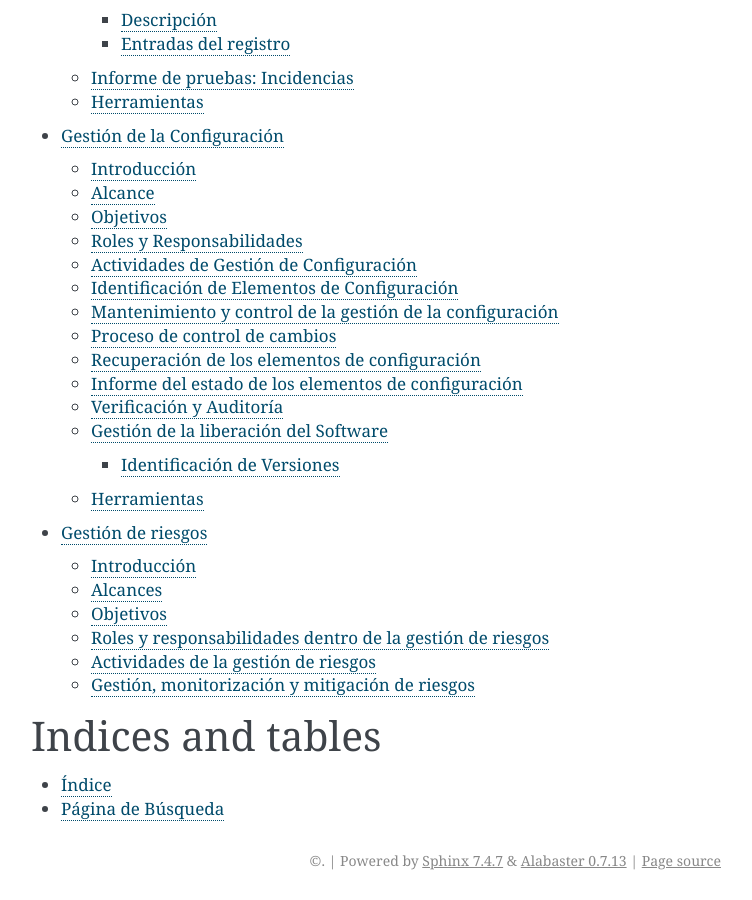
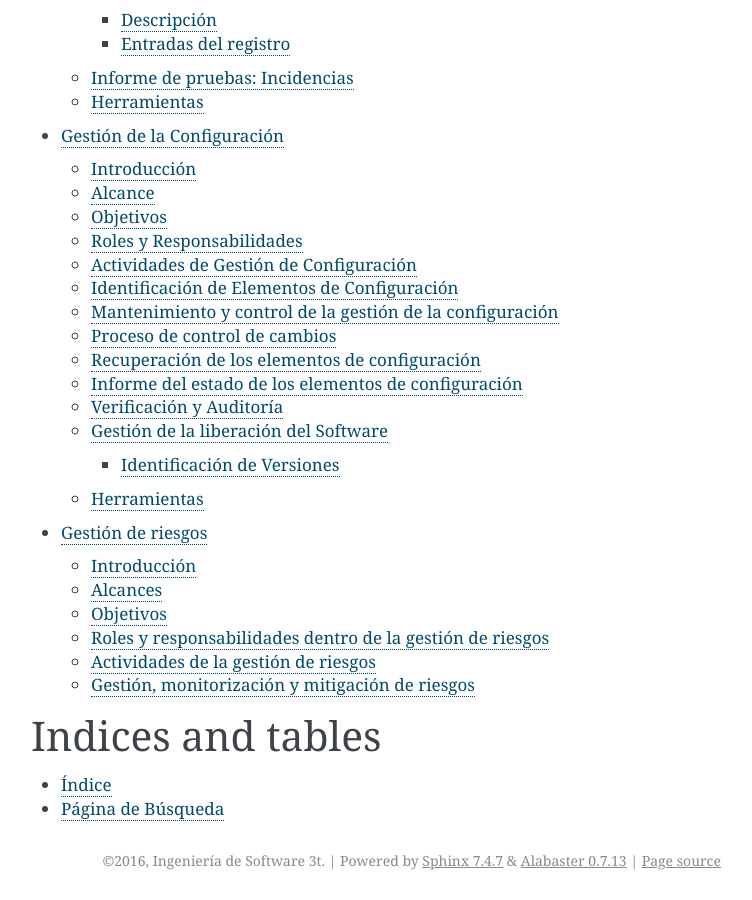
Before and after one commit to UNPSJB/ids3t, a Sphinx documentation site: the page built from PlanSQA/source/index.rst, in a window 1280 px wide and 900 px high, scrolled down 1660 px. Shown: the whole window, without its empty margins (389-1141 px from the left). Built offline with Sphinx 7.4.7, drawn with Linux system fonts in a browser that asks for light colours; some of the changed lines change nothing that is shown.

Commit message:
Normalizo el archivo conf.py, dado que me daba error de encoding

```diff
--- a/PlanSQA/source/conf.py
+++ b/PlanSQA/source/conf.py
@@ -54,7 +54,7 @@
 
 # General information about the project.
 project = 'Plan de Aseguramiento de la Calidad de Software'
-#copyright = '2016, Ingeniería de Software 3t'
+copyright = '2016, Ingeniería de Software 3t'
 author = 'Ingeniería de Software 3t'
 
 # The version info for the project you're documenting, acts as replacement for
@@ -346,10 +346,10 @@
 # -- Options for Epub output ----------------------------------------------
 
 # Bibliographic Dublin Core info.
-#epub_title = project
-#epub_author = author
-#epub_publisher = author
-#epub_copyright = copyright
+epub_title = str(project)
+epub_author = author
+epub_publisher = author
+epub_copyright = copyright
 
 # The basename for the epub file. It defaults to the project name.
 # epub_basename = project
```
